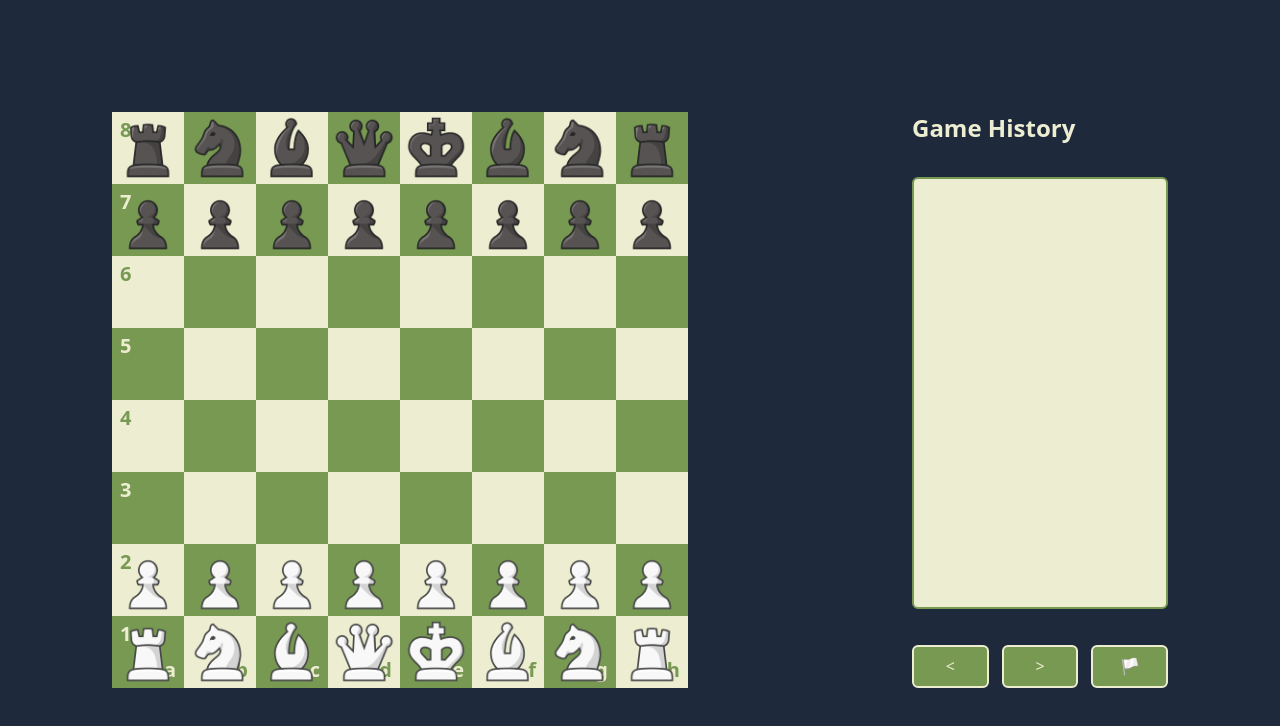
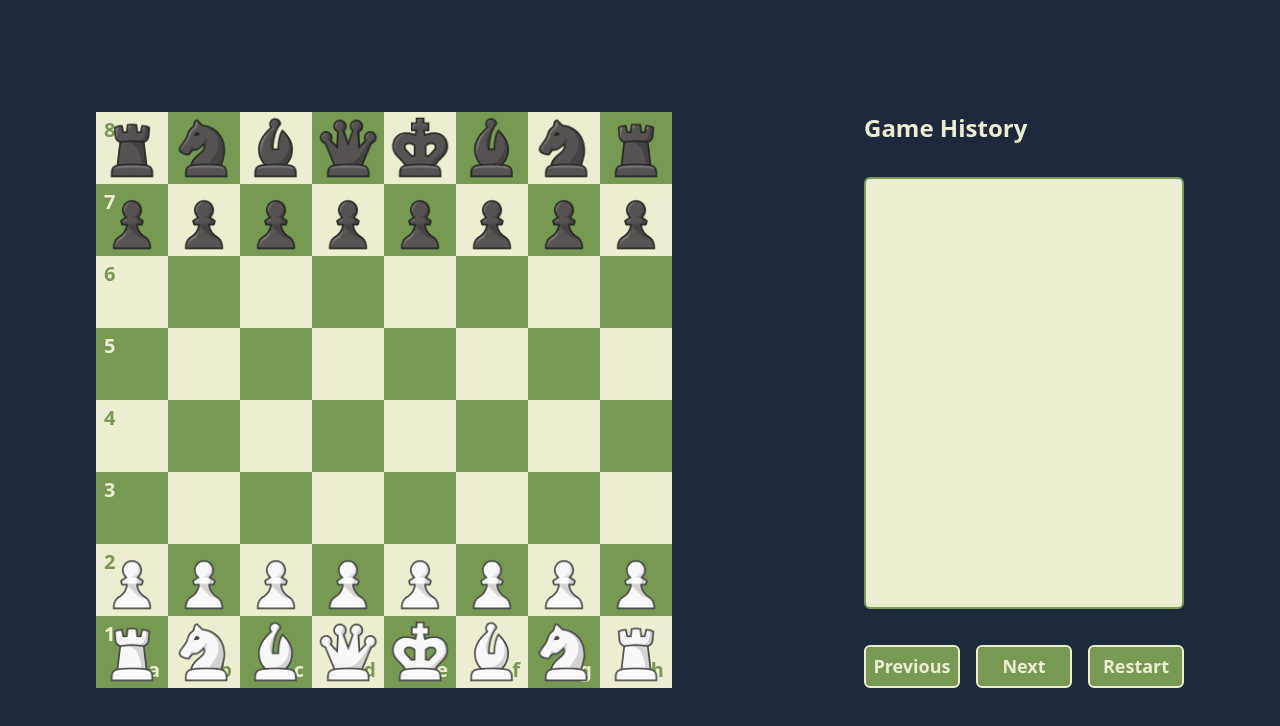
Before and after one commit to AitorMelero/chess-game, a React (Vite) app: page / in a window 1280 px wide. Shown: the top 726 px of the page. Built offline with nearby package versions, Linux system fonts and the light colour scheme.

Commit message:
Feat: Mejorar estilos de los botones del historial de la partida

```diff
--- a/src/components/ButtonHistory.tsx
+++ b/src/components/ButtonHistory.tsx
@@ -6,7 +6,7 @@ interface Props {
 export const ButtonHistory: React.FC<Props> = ({ content, onClick }) => {
   return (
     <button
-      className="bg-dark-square w-[30%] border-2 border-light-square rounded-md text-light-square"
+      className="bg-dark-square w-[30%] border-2 border-light-square rounded-md text-light-square text-sm xl:text-lg font-bold"
       onClick={onClick}
     >
       {content}
--- a/src/components/GameHistory.tsx
+++ b/src/components/GameHistory.tsx
@@ -15,9 +15,9 @@ export const GameHistory: React.FC<Props> = ({ goPreviousPlay, goNextPlay, resta
       <PlaysHistory />
 
       <article className='flex flex-row justify-between h-[7.5%]'>
-        <ButtonHistory content={'<'} onClick={goPreviousPlay} />
-        <ButtonHistory content={'>'} onClick={goNextPlay} />
-        <ButtonHistory content={'🏳️'} onClick={restart} />
+        <ButtonHistory content={'Previous'} onClick={goPreviousPlay} />
+        <ButtonHistory content={'Next'} onClick={goNextPlay} />
+        <ButtonHistory content={'️Restart'} onClick={restart} />
       </article>
     </section>
   )
--- a/src/index.css
+++ b/src/index.css
@@ -16,7 +16,7 @@
 
   /* Game History */
   .game-history-width {
-    @apply w-[80vw] lg:w-[20vw]
+    @apply w-[80vw] lg:w-[20vw] min-w-80
   }
   .game-history {
     @apply h-[50vh] lg:chessboard-height game-history-width flex flex-col justify-between mt-24 lg:mt-0
```
